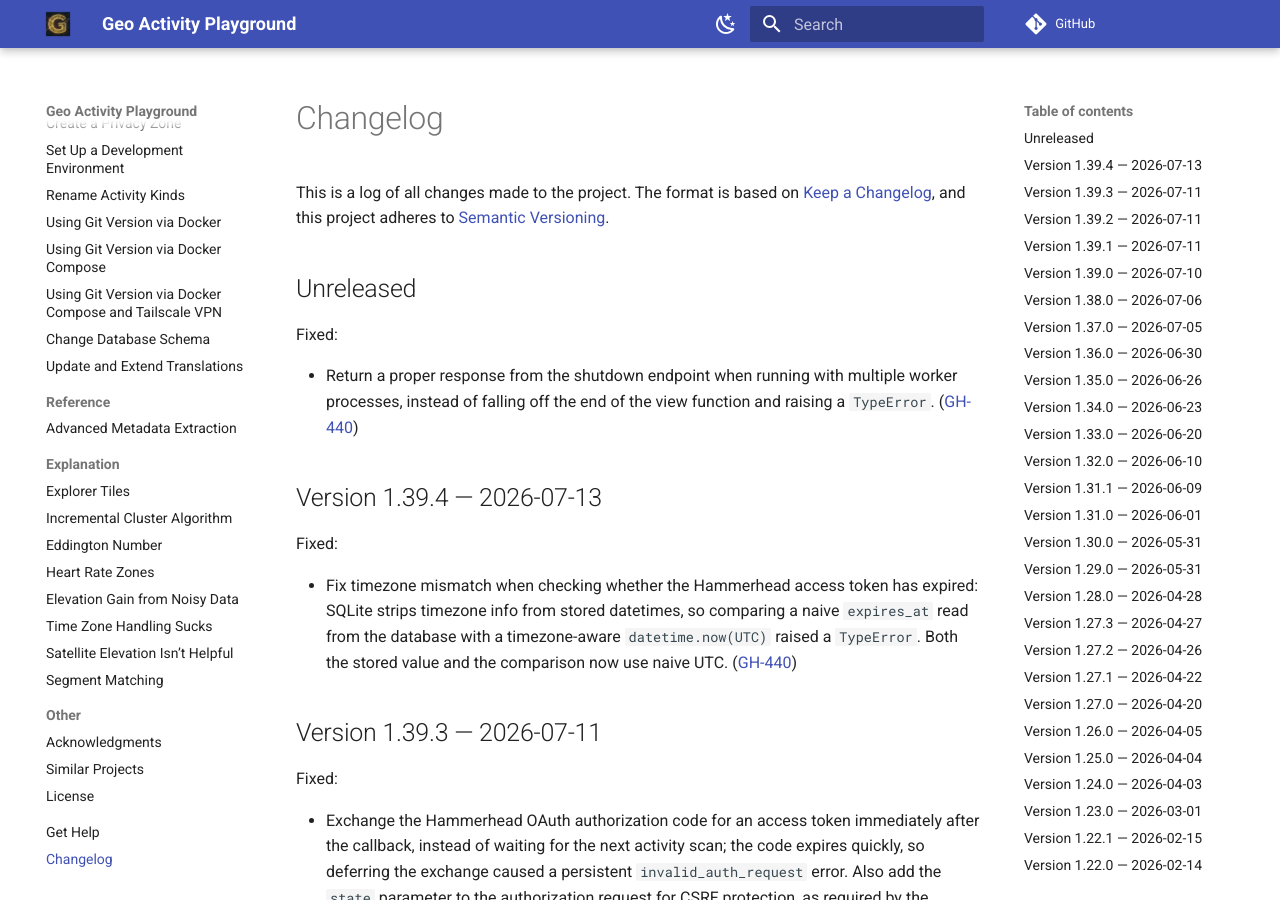
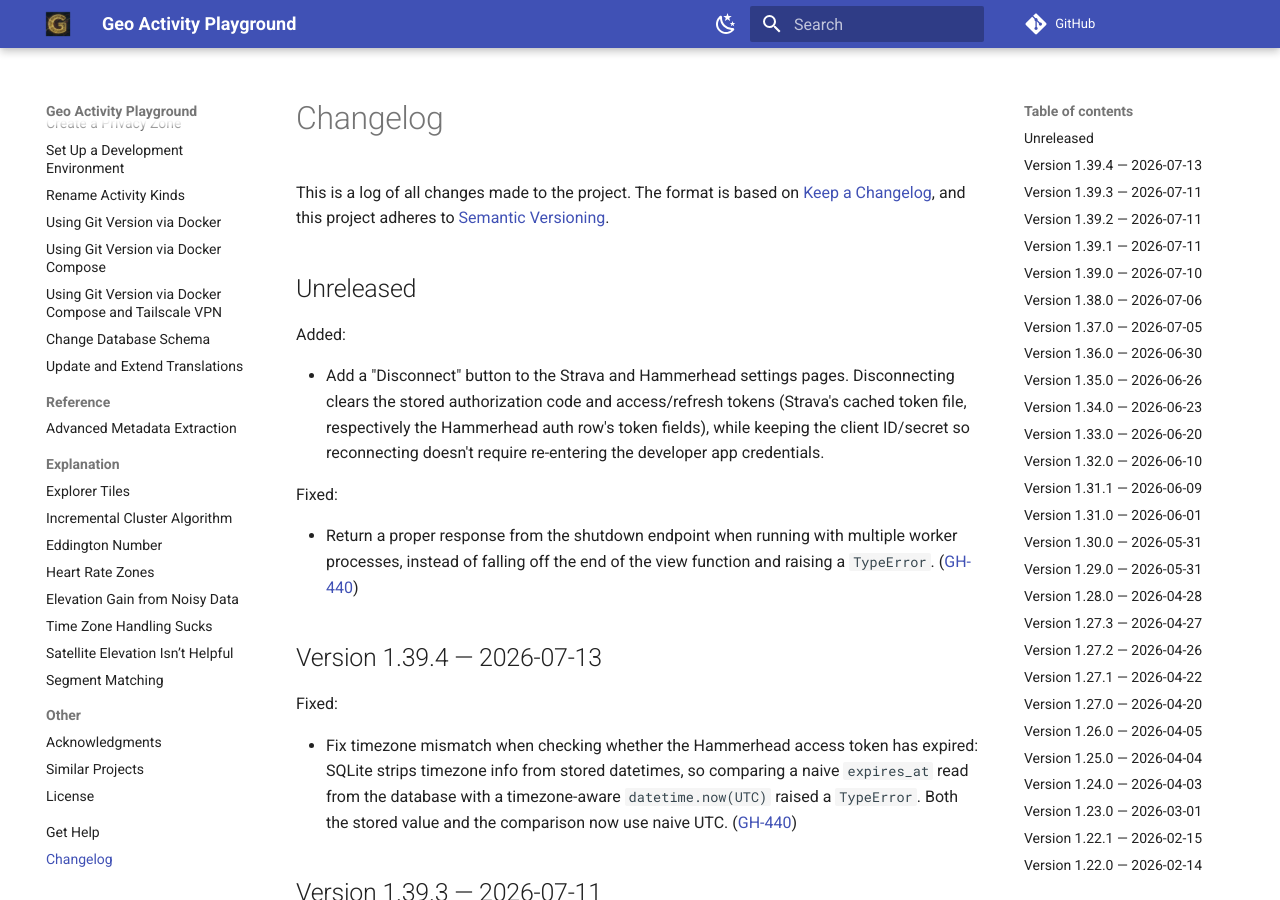
Before and after one commit to martin-ueding/geo-activity-playground, an MkDocs documentation site: the page built from docs/changelog.md, in a window 1280 px wide and 900 px high. Built offline with MkDocs 1.6.1 and Material for MkDocs 9.7.7, drawn with Linux system fonts in a browser that asks for light colours; comment, search, counter and statistics services are not loaded.

Commit message:
docs: changelog entry for Strava/Hammerhead disconnect feature

```diff
--- a/docs/changelog.md
+++ b/docs/changelog.md
@@ -16,6 +16,10 @@ Types of changes
 <!-- next version below this line -->
 
 ## Unreleased
+
+Added:
+
+- Add a "Disconnect" button to the Strava and Hammerhead settings pages. Disconnecting clears the stored authorization code and access/refresh tokens (Strava's cached token file, respectively the Hammerhead auth row's token fields), while keeping the client ID/secret so reconnecting doesn't require re-entering the developer app credentials.
 
 Fixed:
 
```
